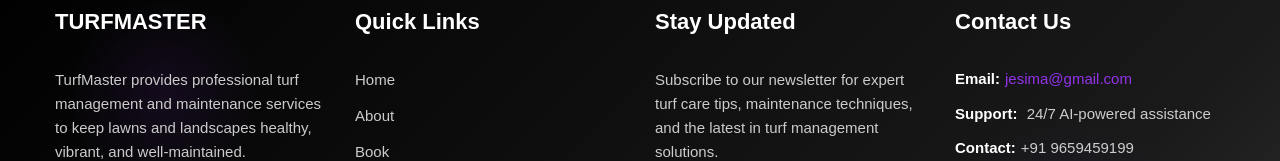
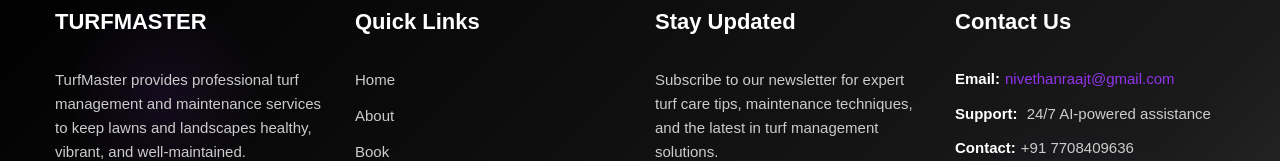
Before and after one commit to nivethan-raaj/TurfManagement, a Next.js app: page /about in a window 1280 px wide. Shown: the part 2400-2561 px from the top of the page. Built offline with nearby package versions, Linux system fonts and the light colour scheme.

Commit message:
Update footer.tsx

```diff
--- a/components/ui/footer.tsx
+++ b/components/ui/footer.tsx
@@ -108,14 +108,14 @@ const Footer: React.FC = () => {
               onMouseEnter={() => setHoveredLink("email")}
               onMouseLeave={() => setHoveredLink(null)}
             >
-              jesima@gmail.com
+              nivethanraajt@gmail.com
             </a>
           </p>
           <p style={styles.contactInfo}>
             <span style={styles.contactLabel}>Support:</span> 24/7 AI-powered assistance
           </p>
           <p style={styles.contactInfo}>
-            <span style={styles.contactLabel}>Contact:</span>+91 9659459199
+            <span style={styles.contactLabel}>Contact:</span>+91 7708409636
           </p>
           <p style={styles.contactInfo}>
             <span style={styles.contactLabel}>Location:</span> India, Srilanka
```
